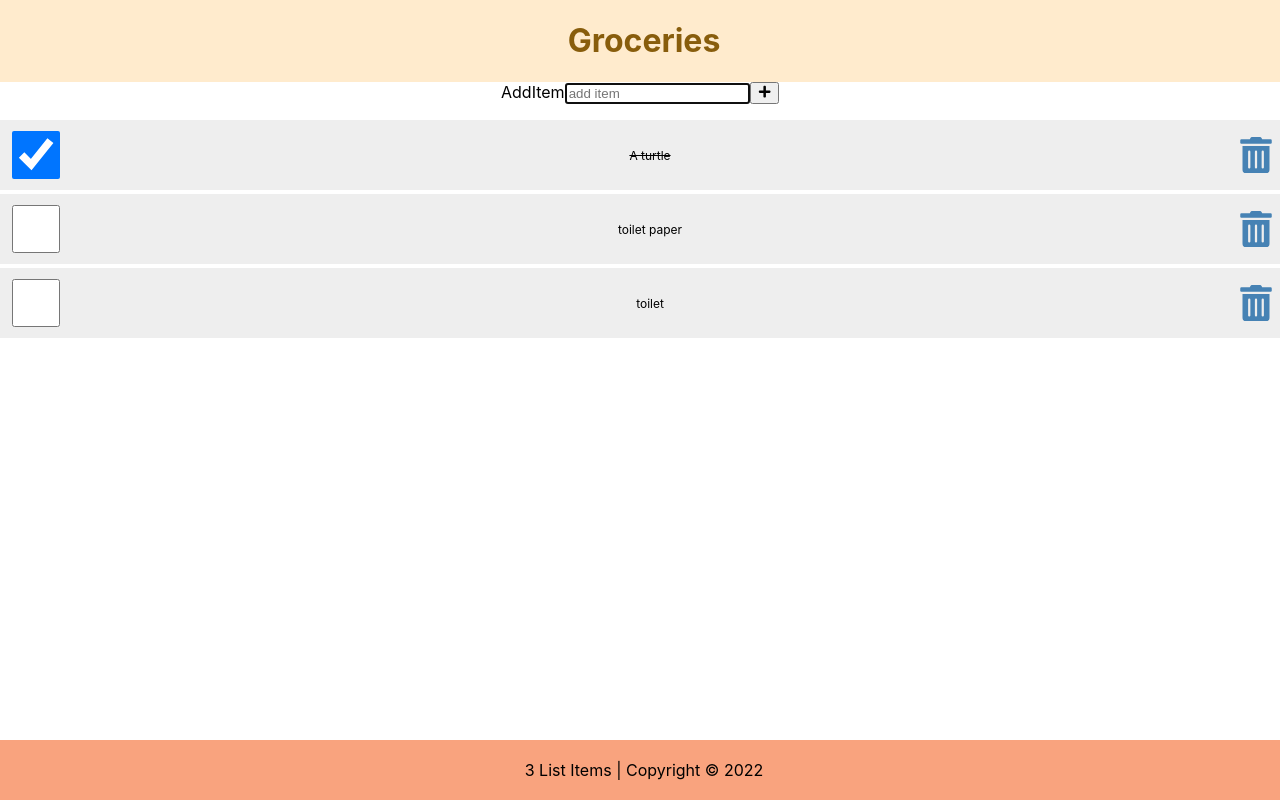
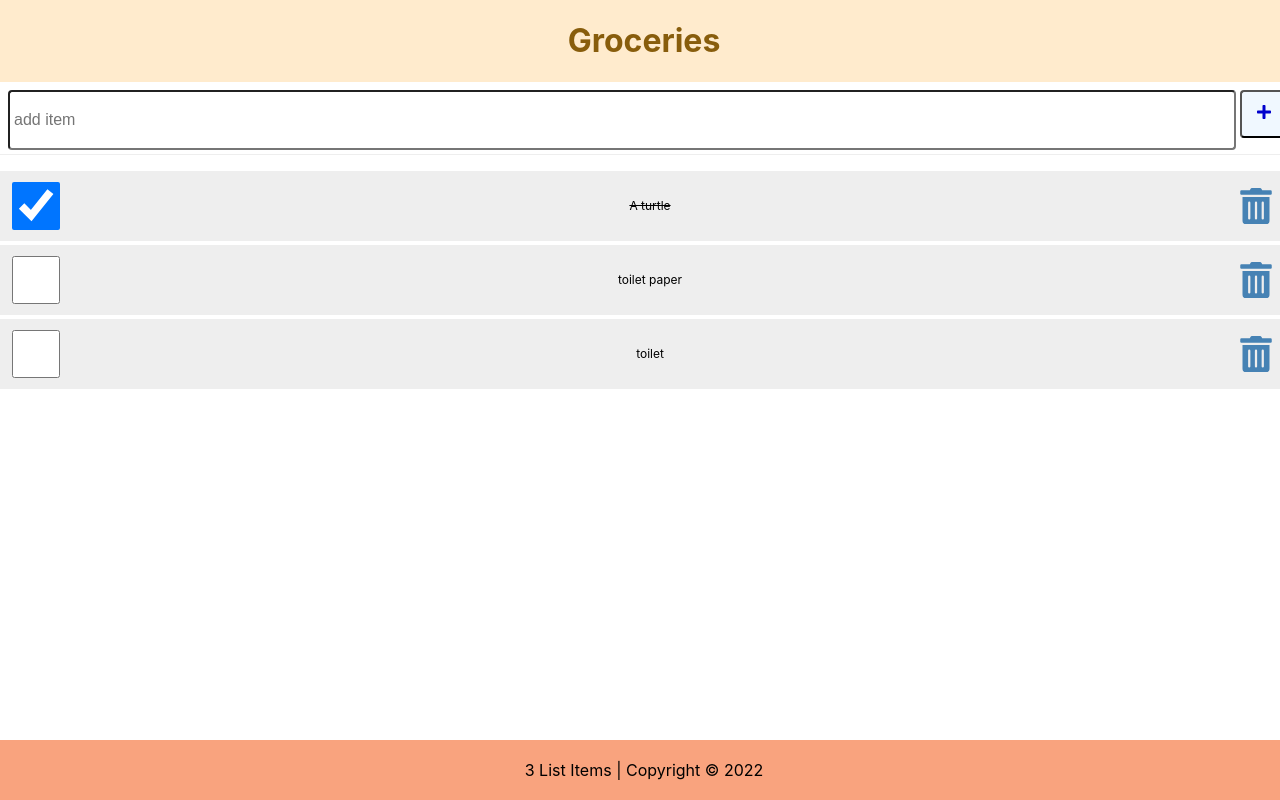
Before and after one commit to Gabeaya/React-Grocery-List-Dave-Gray-Tutorial-, a React (Create React App) app: page / in a window 1280 px wide. Built offline with nearby package versions, Linux system fonts and the light colour scheme.

Commit message:
Add styling for the new form.

```diff
--- a/src/index.css
+++ b/src/index.css
@@ -101,3 +101,69 @@
   color: red;
   outline: none;
 }
+.addForm {
+  width: 100%;
+  display: flex;
+  justify-content: flex-start;
+  margin: 0.5rem 0 0;
+  padding: 0 0.5rem 0.25rem;
+  border-bottom: 1px solid #eee;
+}
+
+.addForm label {
+  position: absolute;
+  left: -99999px;
+}
+
+.addForm input[type='text'] {
+  flex-grow: 1;
+  max-width: calc(100% - 50px);
+  min-height: 48px;
+  font-size: 1rem;
+  padding: 0.25rem;
+  border-radius: 0.25rem;
+  margin-right: 0.25rem;
+  outline: none;
+}
+
+button {
+  height: 48px;
+  min-width: 48px;
+  border-radius: 0.25rem;
+  padding: 0.5rem;
+  font-size: 1rem;
+  background-color: aliceblue;
+  color: mediumblue;
+  cursor: pointer;
+}
+
+button:focus,
+button:hover {
+  color: white;
+  background-color: limegreen;
+  outline: none;
+}
+
+.searchForm {
+  width: 100%;
+  display: flex;
+  justify-content: flex-start;
+  margin: 0.25rem 0 0;
+  padding: 0 0.5rem 0.25rem;
+  border-bottom: 1px solid #eee;
+}
+
+.searchForm label {
+  position: absolute;
+  left: -99999px;
+}
+
+.searchForm input[type='text'] {
+  flex-grow: 1;
+  max-width: 100%;
+  min-height: 48px;
+  font-size: 1rem;
+  padding: 0.25rem;
+  border-radius: 0.25rem;
+  outline: none;
+}
```
